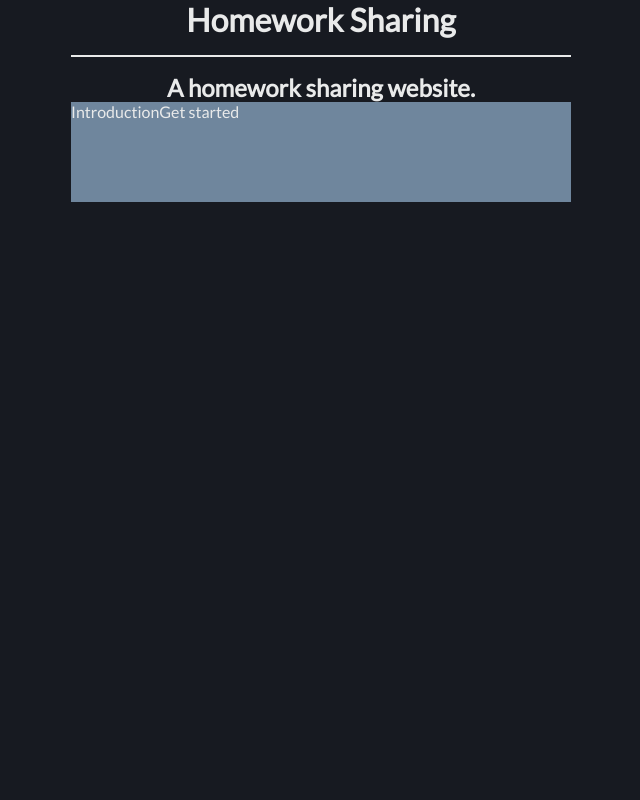
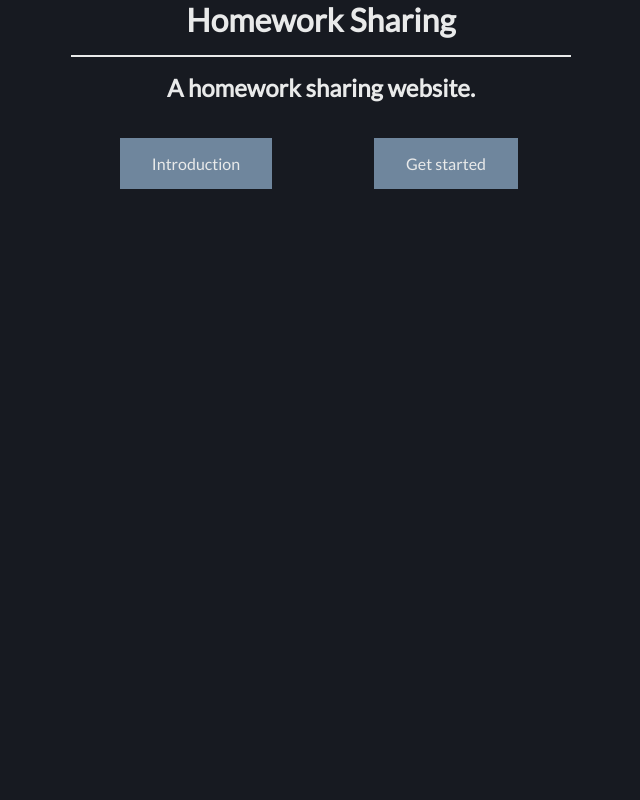
Before and after one commit to thekatze/HWS, a PHP site: page /login.html in a window 1280 px wide. Shown: the whole page, without its empty margins (319-959 px from the left). Run offline with PHP 8.4, Linux system fonts and the light colour scheme.

Commit message:
did stuff

```diff
--- a/login.html
+++ b/login.html
@@ -17,8 +17,8 @@
           <h2>A homework sharing website.</h2>
           <div class="links">
             <ul>
-              <li>Introduction</li>
-              <li>Get started</li>
+              <li><a href="">Introduction</a></li>
+              <li><a href="">Get started</a></li>
             </ul>
           </div>
         </div>
--- a/style/login.css
+++ b/style/login.css
@@ -25,6 +25,7 @@ main {
     height: 100%;
     background-color: #171a21;
     text-align: center;
+    vertical-align: middle;
 }
 
 #contentContainer {
@@ -40,10 +41,10 @@ hr {
 }
 
 .links {
-    height: 100px;
-    background-color: #6f869d;
+    margin: auto;
+    margin-top: 2em;
+    height: 60px;
     width: 500px;
-    margin: auto;
 }
 
 .links ul {
@@ -53,4 +54,24 @@ hr {
 
 .links ul li {
     float: left;
+    width: 250px;
+
 }
+
+.links ul a {
+    width: 100%;
+    height: 100%;
+    line-height: 60px;
+    background-color: #6f869d;
+    text-decoration: none;
+    padding: 1em 2em;
+}
+
+.links ul a:hover {
+    background-color: #899cae;
+}
+
+a:visited {
+    color: #e9eaea;
+    text-decoration: none;
+}
--- a/style/style.css
+++ b/style/style.css
@@ -42,6 +42,7 @@ header ul {
     display: inline-block;
     margin: 0;
     padding: 0;
+    min-width: 550px;
 }
 
 
```
